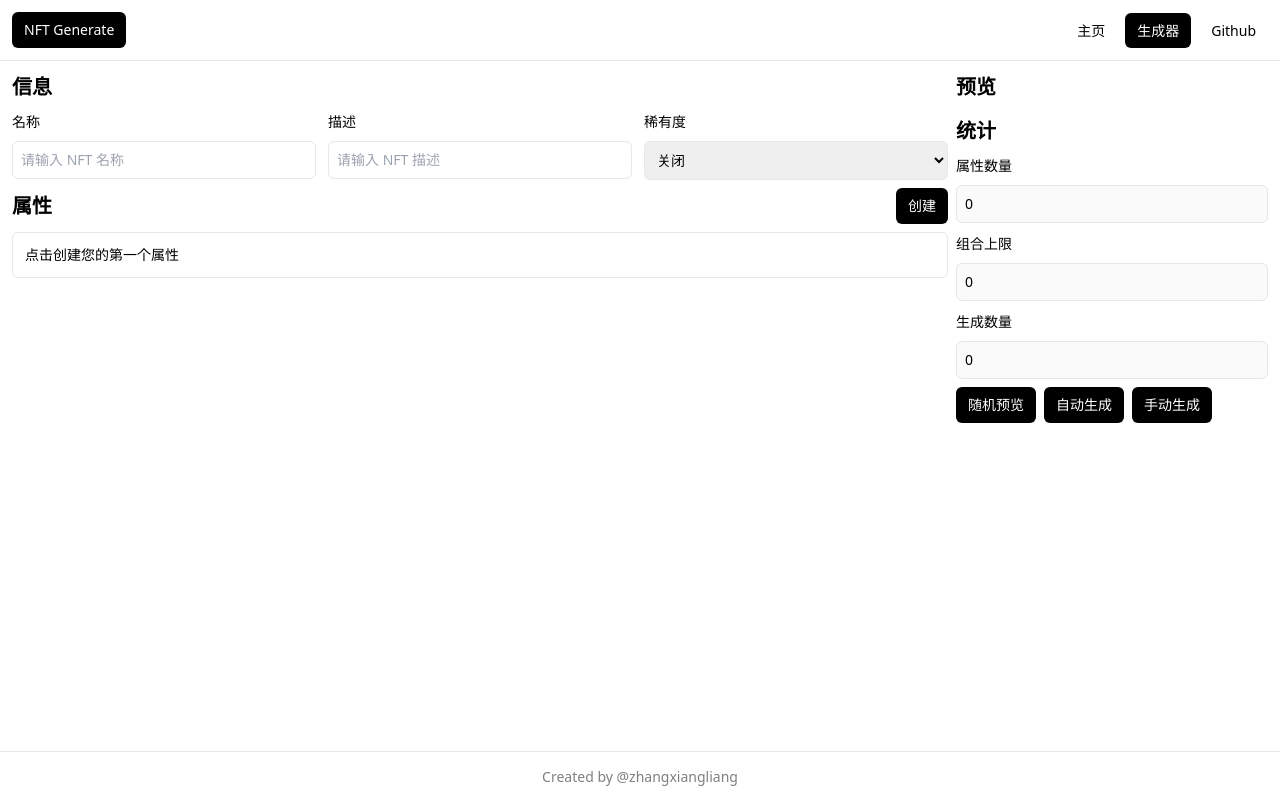
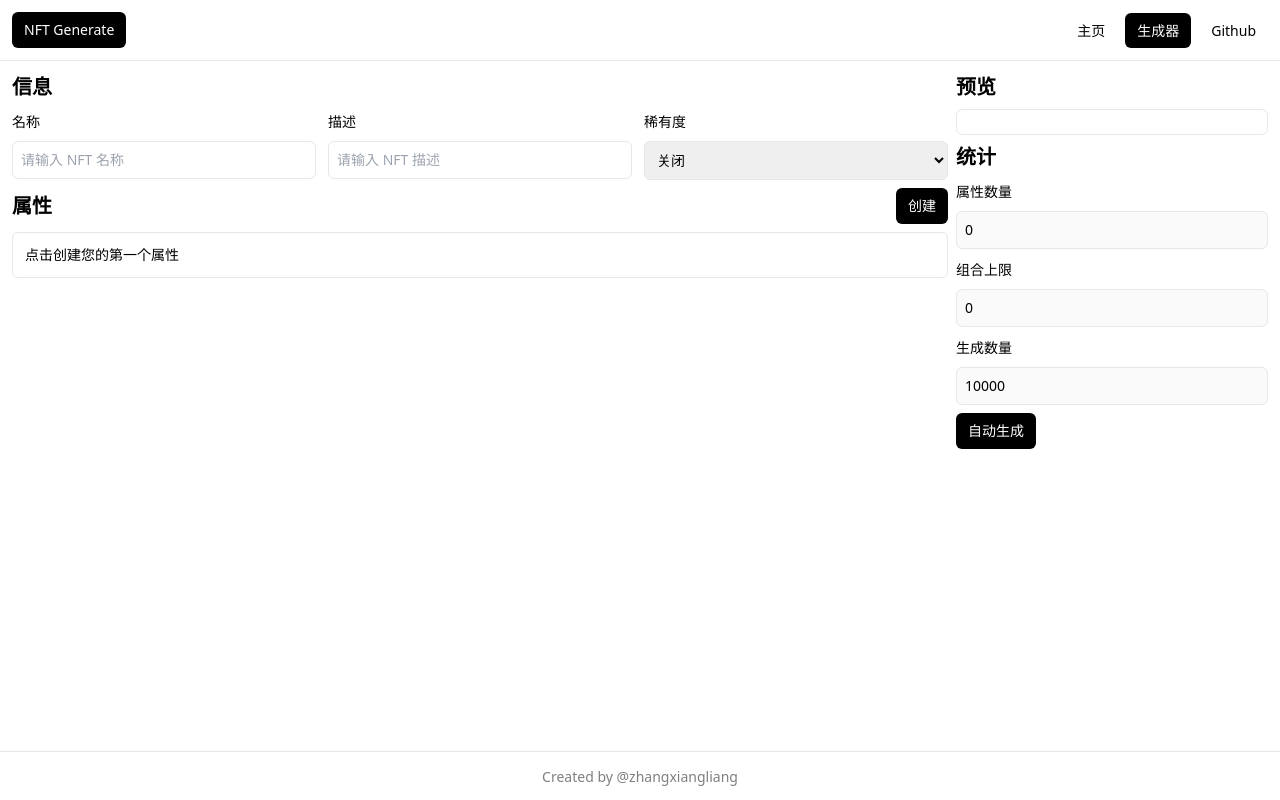
Before and after one commit to zhangxiangliang/nft-generate, a Next.js app: page /generate in a window 1280 px wide. Built offline with nearby package versions, Linux system fonts and the light colour scheme.

Commit message:
feat: generate nft

```diff
--- a/components/layout/Header.tsx
+++ b/components/layout/Header.tsx
@@ -17,7 +17,7 @@ export const Header: FC = ({}) => {
     <header
       className={classNames(
         borderColor,
-        "p-3 flex items-center justify-between border-b"
+        "flex items-center justify-between border-b p-3"
       )}
     >
       <AnchorButton href={PAGE_HOME}>NFT Generate</AnchorButton>
--- a/components/panel/GenerateAttributePanel.tsx
+++ b/components/panel/GenerateAttributePanel.tsx
@@ -42,7 +42,7 @@ const toBase64 = (file: File): Promise<GenerateAttributeImage> =>
       resolve({
         id: 0,
         src: reader.result as string,
-        number: 0,
+        number: 1,
         radio: 0,
         name: file.name.replace(/\.[^/.]+$/, ""),
       });
@@ -80,6 +80,8 @@ export const GenerateAttributePanel: FC<GenerateAttributePanelProps> = ({
       }))
     );
 
+    if (images.length === 0) return;
+
     onChangeAttribute(attribute, { images });
   };
 
@@ -87,16 +89,12 @@ export const GenerateAttributePanel: FC<GenerateAttributePanelProps> = ({
     image: GenerateAttributeImage,
     changed: Partial<GenerateAttributeImage>
   ) => {
-    const count = attribute.images
-      .filter((currentImage) => currentImage.id !== image.id)
-      .reduce((acc, image) => acc + image.number, 0);
-
     if (changed.number && changed.number < 0) {
       toast.error("图片数量不得小于零");
       return;
     }
 
-    if (changed.number && changed.number + count > limit) {
+    if (changed.number && changed.number > limit / attribute.images.length) {
       toast.error("图片数量总和不得大于组合上限");
       return;
     }
@@ -167,7 +165,7 @@ export const GenerateAttributePanel: FC<GenerateAttributePanelProps> = ({
         )}
 
         {attribute.images.map((image) => (
-          <div key={image.src} className="flex-none select-none w-48 space-y-2">
+          <div key={image.id} className="flex-none select-none w-48 space-y-2">
             <img src={image.src} className="w-48 h-48 m-0 p-0 rounded-md" />
             <CapsuleInput
               title="名称"
--- /dev/null
+++ b/components/panel/GeneratePreviewPanel.tsx
@@ -0,0 +1,31 @@
+// React
+import { NextPage } from "next";
+import { useContext, useEffect } from "react";
+
+// Components
+import Panel from "components/panel/Panel";
+
+// Providers
+import { GenerateContext } from "provider/GenerateProvider";
+import classNames from "classnames";
+import { borderColor } from "utils/style";
+
+const GeneratePreviewPanel: NextPage = () => {
+  const { nfts } = useContext(GenerateContext);
+
+  return (
+    <Panel title="预览">
+      <section className={classNames(borderColor, "border rounded-md")}>
+        <main className="flex p-3 space-x-3 overflow-x-auto scroll">
+          {nfts.map((nft, index) => (
+            <div key={index} className="flex-none select-none w-48 space-y-2">
+              <img src={nft.image} className="w-48 h-48 m-0 p-0 rounded-md" />
+            </div>
+          ))}
+        </main>
+      </section>
+    </Panel>
+  );
+};
+
+export default GeneratePreviewPanel;
--- a/components/panel/GenerateStatusPanel.tsx
+++ b/components/panel/GenerateStatusPanel.tsx
@@ -7,11 +7,27 @@ import Input from "components/form/Input";
 import Button from "components/ui/Button";
 import Panel from "components/panel/Panel";
 
+/// NPM
+import { toast } from "react-toastify";
+
 // Providers
 import { GenerateContext } from "provider/GenerateProvider";
 
 const GenerateStatusPanel: NextPage = () => {
-  const { attributes, total, limit } = useContext(GenerateContext);
+  const { attributes, total, limit, createNfts, name, description } =
+    useContext(GenerateContext);
+
+  const onCreate = async () => {
+    if (name === "") {
+      toast.error("NFT 名称不能为空");
+      return;
+    }
+    if (description === "") {
+      toast.error("NFT 描述不能为空");
+      return;
+    }
+    createNfts();
+  };
 
   return (
     <Panel title="统计" className="space-y-2">
@@ -26,19 +42,17 @@ const GenerateStatusPanel: NextPage = () => {
         placeholder="请输入 NFT 组合上限"
         value={limit}
         disabled
-        onChange={(event) => ""}
+        onChange={() => ""}
       />
       <Input
         title="生成数量"
         placeholder="请输入 NFT 生成数量"
         value={total}
         disabled
-        onChange={(event) => ""}
+        onChange={() => ""}
       />
       <section className="space-x-2">
-        <Button>随机预览</Button>
-        <Button>自动生成</Button>
-        <Button>手动生成</Button>
+        <Button onClick={() => onCreate()}>自动生成</Button>
       </section>
     </Panel>
   );
--- a/pages/generate.tsx
+++ b/pages/generate.tsx
@@ -7,6 +7,7 @@ import Layout from "components/layout/Layout";
 import GenerateStatusPanel from "components/panel/GenerateStatusPanel";
 import GenerateMetadataPanel from "components/panel/GenerateMetadataPanel";
 import GenerateAttributesPanel from "components/panel/GenerateAttributesPanel";
+import GeneratePreviewPanel from "components/panel/GeneratePreviewPanel";
 
 const Generate: NextPage = () => {
   return (
@@ -27,12 +28,7 @@ const Generate: NextPage = () => {
         <section className="lg:w-1/4 md:w-1/3 w-full space-y-2">
           <section className="space-y-2 md:sticky md:top-0 relative">
             {/* Preview */}
-            <Panel
-              title="预览"
-              className="bg-black bg-opacity-50 w-full rounded-md pb-full h-0"
-            >
-              <canvas />
-            </Panel>
+            <GeneratePreviewPanel />
 
             {/* Status */}
             <GenerateStatusPanel />
--- a/provider/GenerateProvider.tsx
+++ b/provider/GenerateProvider.tsx
@@ -1,5 +1,5 @@
 // React
-import { createContext, FC, useCallback, useEffect, useState } from "react";
+import { createContext, FC, useEffect, useState } from "react";
 
 export interface GenerateAttributeImage {
   id: number;
@@ -8,6 +8,14 @@ export interface GenerateAttributeImage {
   number: number;
   radio: number;
 }
+
+export const initialGenerateAttributeImage: GenerateAttributeImage = {
+  id: -1,
+  name: "",
+  src: "",
+  radio: 0,
+  number: 0,
+};
 
 export interface GenerateAttribute {
   id: number;
@@ -31,18 +39,20 @@ export interface GenerateState {
   rarity: "open" | "close";
   description: string;
 
-  attributes: GenerateAttribute[];
-
   setName: (name: string) => void;
   setRarity: (rarity: "open" | "close") => void;
   setDescription: (description: string) => void;
 
-  createAttribute: () => void;
-  deleteAttribute: (attribute: GenerateAttribute) => void;
+  nfts: NFT[];
+  createNfts: () => Promise<void>;
+
+  attributes: GenerateAttribute[];
+  createAttribute: () => Promise<void>;
+  deleteAttribute: (attribute: GenerateAttribute) => Promise<void>;
   updateAttribute: (
     attribute: GenerateAttribute,
     changed: Partial<GenerateAttribute>
-  ) => void;
+  ) => Promise<void>;
 }
 
 export const GenerateContext = createContext<GenerateState>({
@@ -57,22 +67,48 @@ export const GenerateContext = createContext<GenerateState>({
   setRarity: () => "",
   setDescription: () => "",
 
+  nfts: [],
+  createNfts: async () => {},
+
   attributes: [],
-  createAttribute: () => "",
-  deleteAttribute: () => "",
-  updateAttribute: () => "",
+  createAttribute: async () => {},
+  deleteAttribute: async () => {},
+  updateAttribute: async () => {},
 });
+
+export interface Range {
+  [key: string]: number[];
+}
+
+export interface NFTAttribute {
+  trait_type: string;
+  value: string;
+}
+
+export interface NFT {
+  name: string;
+  description: string;
+  image: string;
+  attributes: NFTAttribute[];
+}
+
+let _ranges: Range = {};
 
 export const GenerateProvider: FC = ({ children }) => {
   const [index, setIndex] = useState<number>(0);
+
   const [name, setName] = useState<string>("");
+  const [description, setDescription] = useState<string>("");
+
   const [limit, setLimit] = useState<number>(0);
   const [total, setTotal] = useState<number>(0);
   const [rarity, setRarity] = useState<"close" | "open">("close");
-  const [description, setDescription] = useState<string>("");
+
+  const [nfts, setNfts] = useState<NFT[]>([]);
+  const [ranges, setRanges] = useState<Range>({});
   const [attributes, setAttributes] = useState<GenerateAttribute[]>([]);
 
-  const createAttribute = () => {
+  const createAttribute = async () => {
     setAttributes((attributes) => [
       ...attributes,
       {
@@ -86,7 +122,7 @@ export const GenerateProvider: FC = ({ children }) => {
     setIndex((index) => index + 1);
   };
 
-  const deleteAttribute = (attribute: GenerateAttribute) =>
+  const deleteAttribute = async (attribute: GenerateAttribute) =>
     setAttributes((attributes) =>
       attributes
         .filter((currentAttribute) => currentAttribute.sort !== attribute.sort)
@@ -96,7 +132,7 @@ export const GenerateProvider: FC = ({ children }) => {
         }))
     );
 
-  const updateAttribute = (
+  const updateAttribute = async (
     attribute: GenerateAttribute,
     changed: Partial<GenerateAttribute>
   ) => {
@@ -128,6 +164,72 @@ export const GenerateProvider: FC = ({ children }) => {
     );
   };
 
+  const createNfts = async () => {
+    setNfts([]);
+    _ranges = { ...ranges };
+    await Promise.all(
+      new Array(total).fill(0).map(async () => {
+        const nft = await createNft();
+        setNfts((nfts) => [...nfts, nft]);
+        return nft;
+      })
+    );
+  };
+
+  const loadingImage = (src: string): Promise<HTMLImageElement> => {
+    return new Promise((resolve, reject) => {
+      let img = new Image();
+      img.onload = () => resolve(img);
+      img.onerror = () => reject("");
+      img.src = src;
+    });
+  };
+
+  const mergeImages = async (images: string[]) => {
+    const canvas = document.createElement("canvas");
+    canvas.width = 600;
+    canvas.height = 600;
+    const ctx = canvas.getContext("2d") as CanvasRenderingContext2D;
+
+    for (let i = 0; i < images.length; i++) {
+      const image = await loadingImage(images[i]);
+
+      ctx.drawImage(image, 0, 0, 600, 600);
+    }
+
+    return canvas.toDataURL();
+  };
+
+  const createNft = async (): Promise<NFT> => {
+    const images: string[] = [];
+    const nftAttributes = attributes.map((attribute) => {
+      const items = [..._ranges[attribute.id]];
+      const rand = Math.random();
+      const index = Math.floor(rand * items.length);
+
+      const id = items[index];
+
+      items.splice(index, 1);
+      _ranges = { ...ranges, [attribute.id]: items };
+
+      const image = attribute.images.find((image) => image.id == id) || {
+        ...initialGenerateAttributeImage,
+      };
+
+      images.push(image.src);
+      return { trait_type: attribute.name, value: image.name };
+    });
+
+    const image = await mergeImages(images);
+
+    return {
+      name,
+      image,
+      description,
+      attributes: nftAttributes,
+    };
+  };
+
   useEffect(() => {
     const realAttributes = attributes.filter(
       (attribute) => attribute.images.length !== 0
@@ -142,10 +244,23 @@ export const GenerateProvider: FC = ({ children }) => {
       .map((attribute) =>
         attribute.images.reduce((acc, image) => acc + image.number, 0)
       )
-      .reduce((acc, cur) => (cur > acc ? cur : acc), 0);
+      .reduce((acc, cur) => (cur < acc ? cur : acc), 10000);
 
-    setTotal(total);
+    setTotal(total > 10000 ? 10000 : total);
     setLimit(realAttributes.length === 0 ? 0 : limit);
+    setRanges(() =>
+      attributes.reduce((acc, attribute) => {
+        const ranges = attribute.images.reduce(
+          (ranges: number[], image: GenerateAttributeImage) => {
+            const newRanges = new Array(image.number).fill(image.id);
+            return [...ranges, ...newRanges];
+          },
+          []
+        );
+
+        return { ...acc, [attribute.id]: ranges };
+      }, {})
+    );
   }, [attributes]);
 
   const value = {
@@ -153,15 +268,18 @@ export const GenerateProvider: FC = ({ children }) => {
     limit,
 
     name,
+    setName,
+
     rarity,
+    setRarity,
+
     description,
-
-    setName,
-    setRarity,
     setDescription,
 
+    nfts,
+    createNfts,
+
     attributes,
-
     createAttribute,
     deleteAttribute,
     updateAttribute,
```
